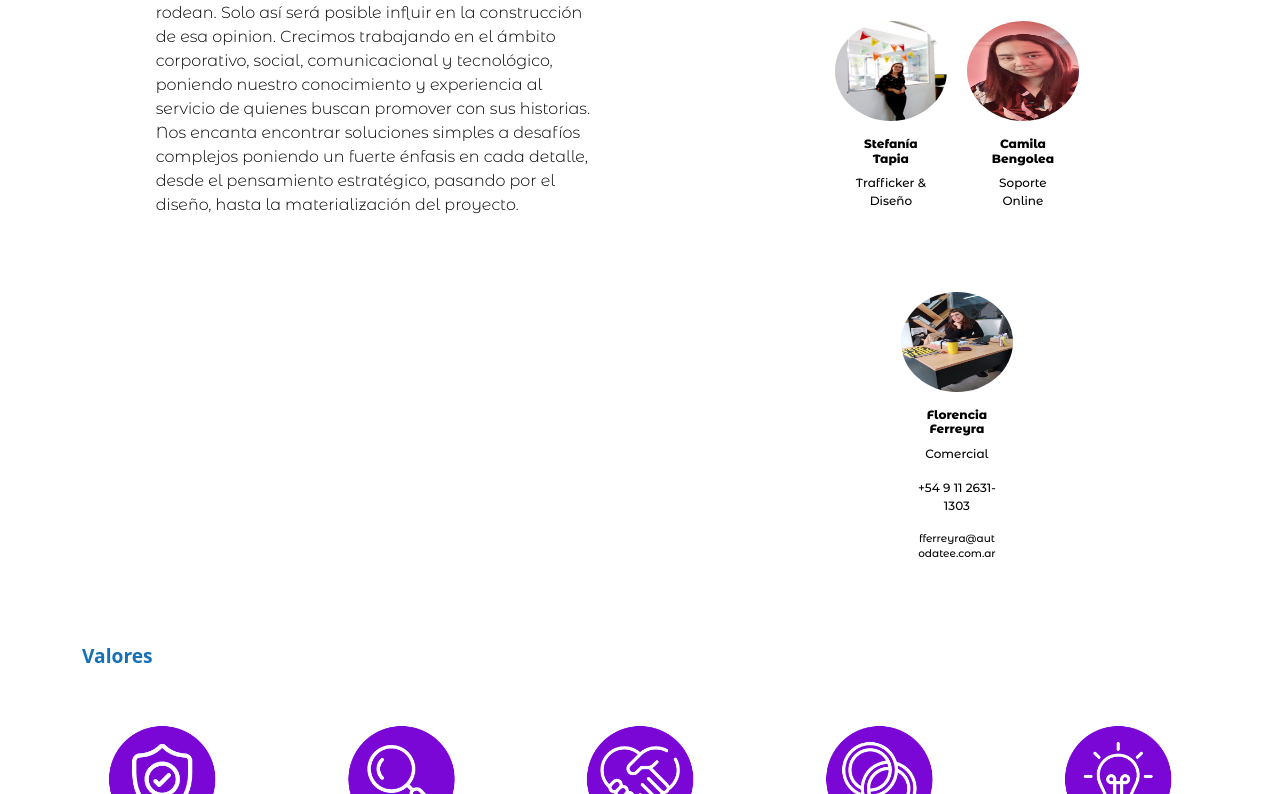
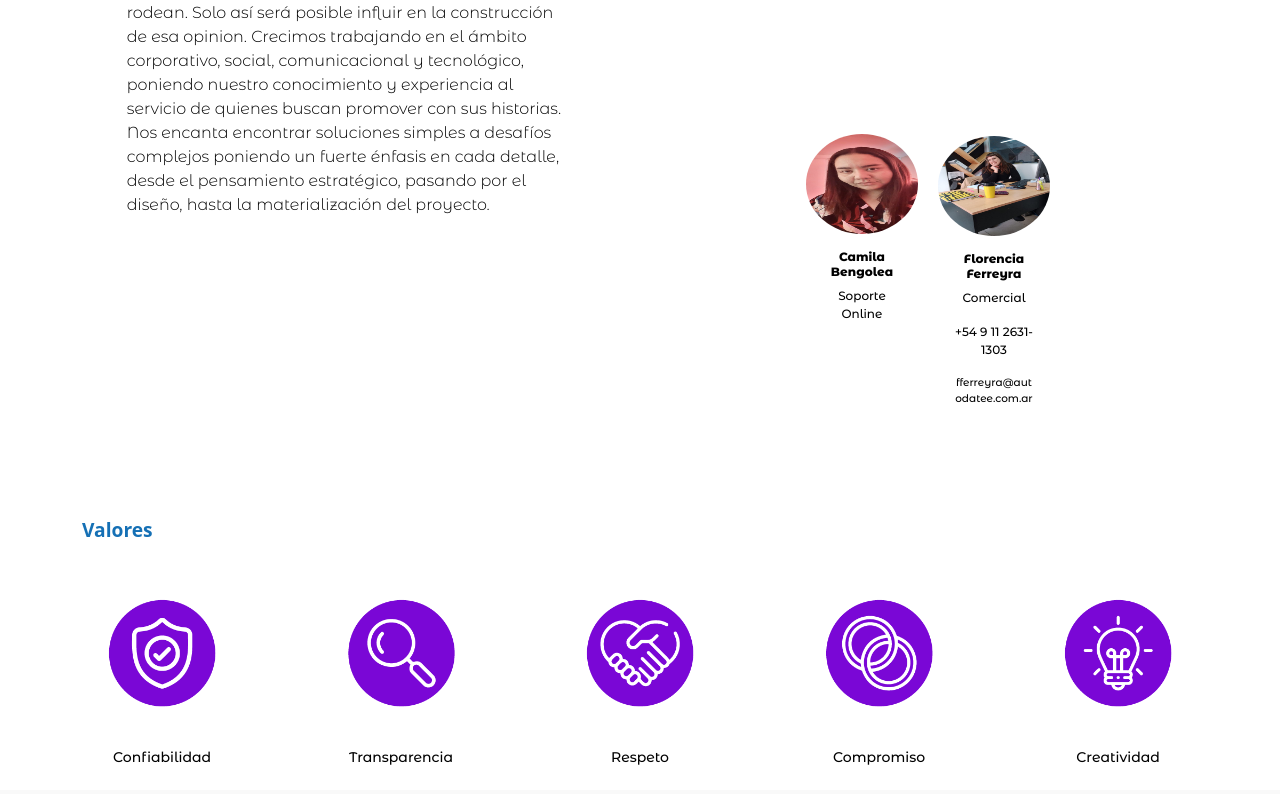
Before and after one commit to GeronimoVenzi/autodatee-web2, a Next.js app: page / in a window 1280 px wide. Shown: the part 1640-2434 px from the top of the page. Built offline with nearby package versions, Linux system fonts and the light colour scheme.

Commit message:
more changes2

```diff
--- a/components/AboutPage/AboutPage.module.css
+++ b/components/AboutPage/AboutPage.module.css
@@ -95,8 +95,9 @@
         width: 40%;
     }
     .about__container .card__container {
-        width: 40%;
+        width: 50%;
         align-items: center;
+        margin: 30px;
     }
 
     .title__second{
@@ -144,18 +145,34 @@
 
 }
 
+@media only screen and (min-width: 990px) {
+    .about__container .card__container {
+        width: 65%;
+        align-items: center;
+        margin: 40px;
+    }
+    .team__card__flor{
+        margin-top: 115px;
+    }
+}
+
 @media only screen and (min-width: 1200px) {
     .about__container .card__container {
-        width: 30%;
+        width: 35%;
         align-items: center;
+        margin: 30px;
+    }
+    .team__card__flor{
+        margin-top: 115px;
     }
 }
 
 
 @media only screen and (min-width: 1399px) {
     .about__container .card__container {
-        width: 30%;
+        width: 35%;
         align-items: center;
+        margin: 30px;
     }
 }
 
```
